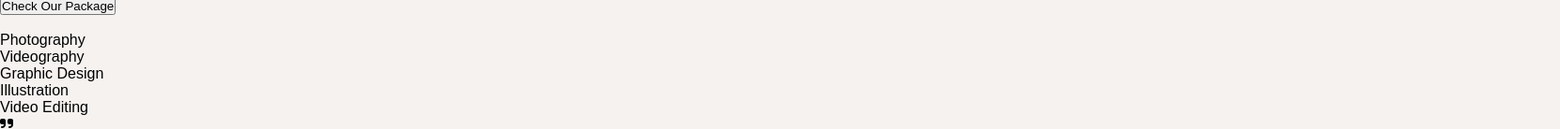
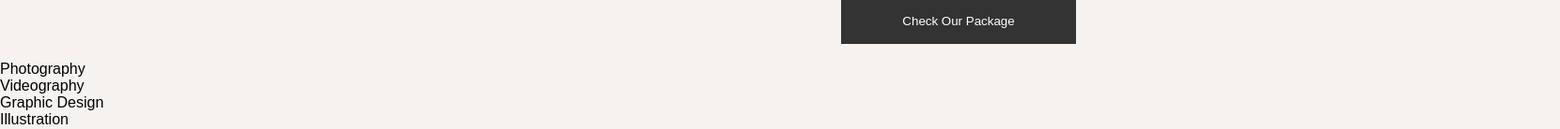
Before and after one commit to harshalvrm/Dance-Home-Page-Live-Class-Project-14, a plain HTML site: page index.html in a window 1280 px wide. Shown: the part 403-541 px from the top of the page at 94% size, 1660 px wide, since content can reach past the window. Drawn offline with Linux system fonts and the light colour scheme.

Commit message:
Button styled

```diff
--- a/style.css
+++ b/style.css
@@ -153,3 +153,31 @@ nav{
     font-size: 7rem;
     font-weight: 900;
 }
+
+/* button */
+.packages{
+    position: relative;
+    display: flex;
+    justify-content: center;
+    left: 380px;
+    font-size: 20px;
+    font-weight: 300;
+
+}
+
+.checkPackage{
+    /* padding: 20px; */
+    box-sizing: border-box;
+    width: 250px;
+    height: 50px;
+    border: none ;
+    background-color: #333333;
+    color: #fff;
+    cursor: pointer;
+}
+
+.checkPackage:hover{
+    background-color: #666666;
+    transition: 400ms;
+
+}
```
